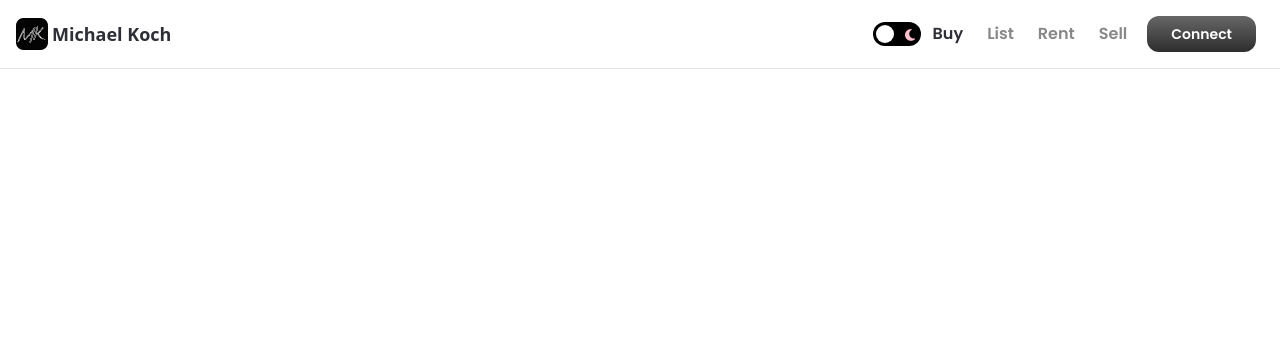
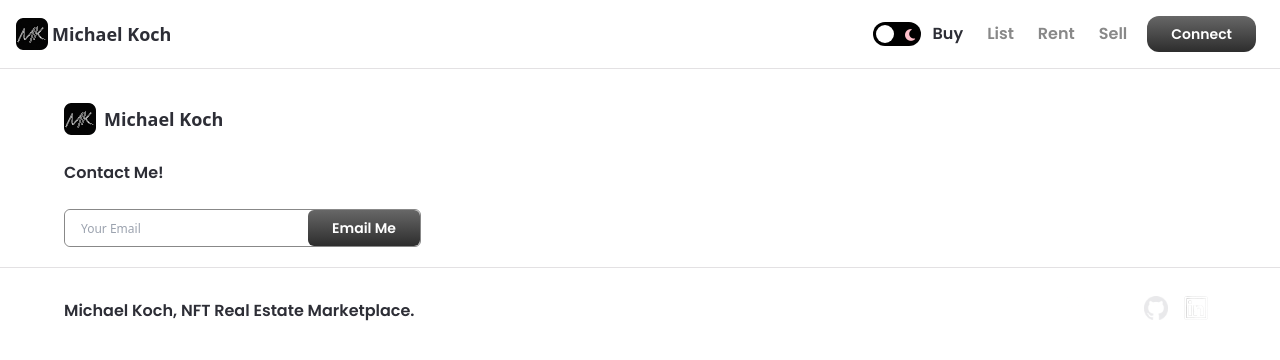
Before and after one commit to mikekochh/NFT_Marketplace, a Next.js app: page / in a window 1280 px wide. Shown: the top 360 px of the page. Built offline with nearby package versions, Linux system fonts and the light colour scheme.

Commit message:
footer updates

```diff
--- a/assets/index.js
+++ b/assets/index.js
@@ -40,6 +40,7 @@ import arrow from './arrow.png';
 import Xlogo from './Xlogo.png';
 import github from './github.png';
 import mkLogo from './mkLogo.png';
+import linkedin from './linkedin.png';
 
 export default {
   heartOutline,
@@ -84,4 +85,5 @@ export default {
   Xlogo,
   github,
   mkLogo,
+  linkedin,
 };
--- a/components/Footer.jsx
+++ b/components/Footer.jsx
@@ -1,5 +1,6 @@
 import Image from 'next/image';
 import { useTheme } from 'next-themes';
+import Link from 'next/link';
 
 import images from '../assets';
 import { Button } from '.';
@@ -7,32 +8,62 @@ import { Button } from '.';
 const Footer = () => {
   const { theme } = useTheme();
 
+  const generateSocialLink = (i) => {
+    switch (i) {
+      case 0: return 'https://twitter.com/MichaelKochDev';
+      case 1: return 'https://discord.com/users/mikekochh';
+      case 2: return 'https://github.com/mikekochh';
+      case 3: return 'https://www.linkedin.com/in/michael-koch-6378831a2/';
+      default: return '/';
+    }
+  };
+
   return (
-    <div>footer</div>
-    // <footer className="flexCenter flex-col border-t dark:border-nft-black-1 border-nft-gray-1 sm:py-8 py-16">
-    //   <div className="w-full minmd:w-4/5 flex flex-row md:flex-col sm:px-4 px-16">
-    //     <div className="flexStart flex-1 flex-xol">
-    //       <div className="flexCenter cursor-pointer">
-    //         <Image src={images.logo02} objectFit="contain" width={32} height={32} alt="logo" />
-    //         <p className="dark:text-white text-nft-black-1 font-semibold text-lg ml-1">Michael Koch</p>
-    //       </div>
-    //       <p className="font-poppins dark:text-white text-nft-black-1 font-semibold text-base mt-6">Get the lastest Updates</p>
-    //     </div>
-    //   </div>
+    <footer className="flexCenter flex-col border-t dark:border-nft-black-1 border-nft-gray-1 sm:py-8 py-16">
+      <div className="w-full minmd:w-4/5 flex flex-row md:flex-col sm:px-4 px-16">
+        <div className="flexStart flex-1 flex-col">
+          <div className="flexCenter cursor-pointer">
+            <Image src={images.mkLogo} objectFit="contain" width={32} heigth={32} alt="logo" />
+            <p className="dark:text-white text-nft-black-1 font-semibold text-lg ml-1 p-1">Michael Koch</p>
+          </div>
+          <p className="font-poppins dark:text-white text-nft-black-1 font-semibold text-base mt-6">Contact Me!</p>
+          <div className="flexBetween md:w-full minlg:w-557 w-357 mt-6 dark:bg-nft-black-2 bg-white border dark:border-nft-black-2 border-nft-gray-2 rounded-md">
+            <input type="email" placeholder="Your Email" className="h-full flex-1 w-full dark:bg-nft-black-2 bg-white px-4 rounded-md dark:text-white text-nft-black-1 font-normal text-xs minlg:text-lg outline-none" />
+            <div className="flex">
+              <Button btnName="Email Me" classStyles="rounded-md" />
+            </div>
+          </div>
+        </div>
+      </div>
 
-  //   <div className="flexCenter w-full mt-5 border-t dark:border-nft-black-1 border-nft-gray-1 sm:px-4 px-16">
-  //     <div className="flexBetween flex-row w-full minmd:w-4/5 sm:flex-col mt-7">
-  //       <p className="font-poppins dark:text-white text-nft-black-1 font-semibold text-base">Michael Koch, Inc. All Rights Reserved.</p>
-  //       <div className="flex flex-row sm:mt-4">
-  //         {[images.Xlogo, images.github, images.discord].map((image, index) => (
-  //           <div className="mx-2 cursor-pointer" key={index}>
-  //             <Image src={image} objectFit="contain" width={24} height={24} />
-  //           </div>
-  //         ))}
-  //       </div>
-  //     </div>
-  //   </div>
-  // </footer>
+      <div className="flexCenter w-full mt-5 border-t dark:border-nft-black-1 border-nft-gray-1 sm:px-4 px-16">
+        <div className="flexBetween flex-row w-full minmd:w-4/5 sm:flex-col mt-7">
+          <p className="font-poppins dark:text-white text-nft-black-1 font-semibold text-base">Michael Koch, NFT Real Estate Marketplace.</p>
+          <div className="flex flex-row sm:mt-4">
+            {[images.Xlogo, images.discord, images.github, images.linkedin].map((image, index) => (
+              <div className="mx-2 cursor-pointer" key={index}>
+                <Link href={generateSocialLink(index)}>
+                  <Image
+                    src={image}
+                    objectFit="contain"
+                    width={24}
+                    height={24}
+                    alt="social"
+                    className={theme === 'light' && 'filter invert'}
+                  />
+                </Link>
+
+              </div>
+            ))}
+          </div>
+        </div>
+      </div>
+
+      {/* <div className="flex-1 flexBetweenStart flex-wrap ml-10 md:ml-0 md:mt-8">
+        <FooterLinks heading="Michael Koch" />
+      </div> */}
+    </footer>
+
   );
 };
 
```
Also changed, not shown: assets/linkedin.png (added).
